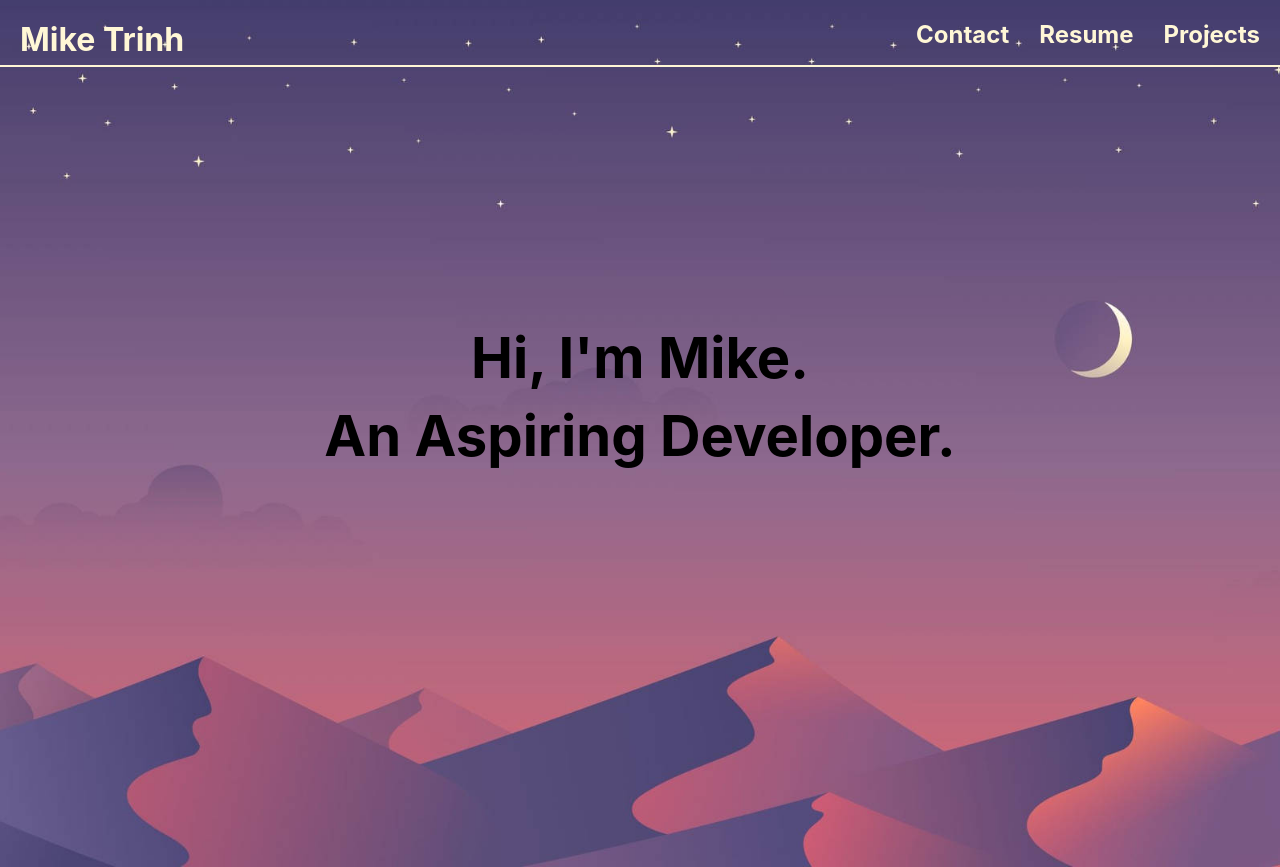
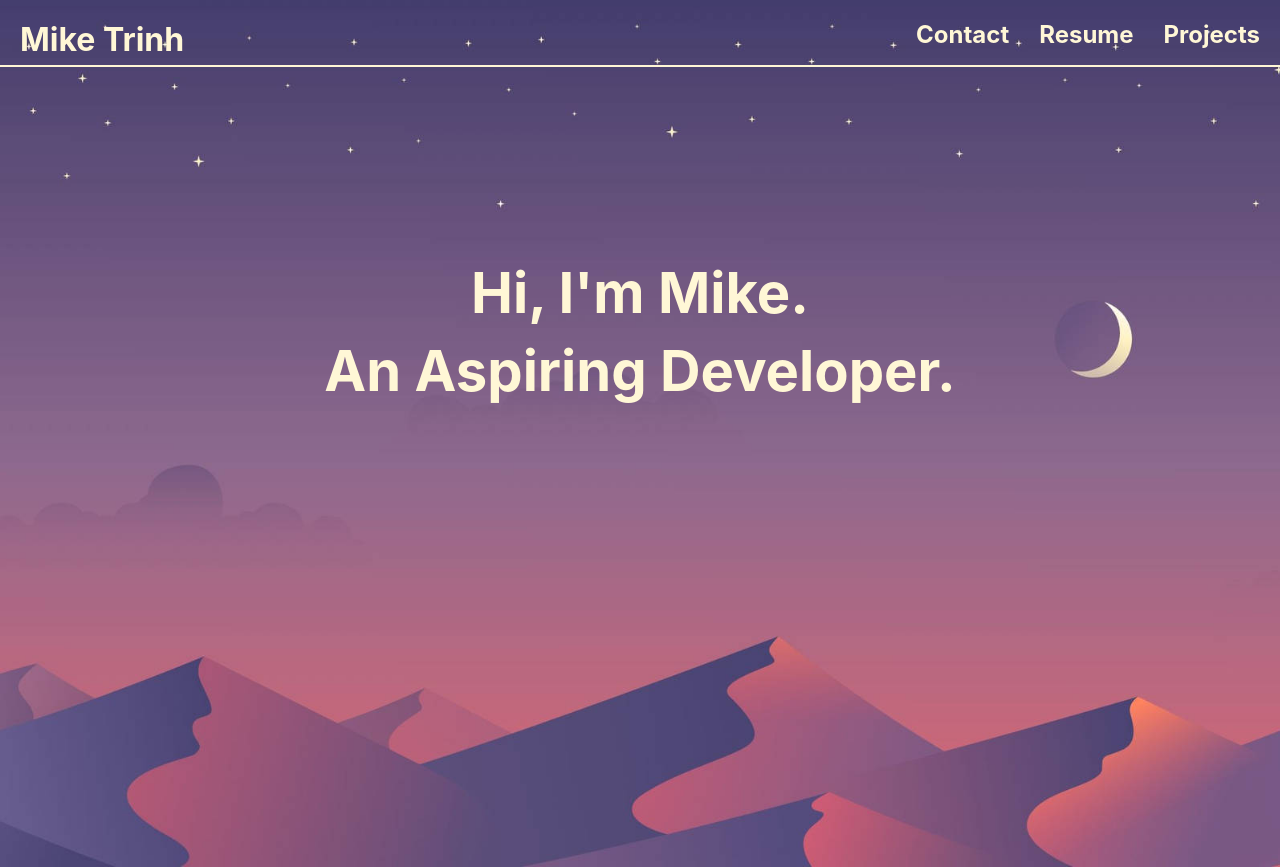
Before and after one commit to hieptrinh96/react-portfolio, a React (Create React App) app: page / in a window 1280 px wide. Built offline with nearby package versions, Linux system fonts and the light colour scheme.

Commit message:
change font on home component

```diff
--- a/src/pages/Home/Home.module.css
+++ b/src/pages/Home/Home.module.css
@@ -10,8 +10,9 @@
 
 h3 {
   margin: 5px;
+  color: #FFF7D6;
 }
 
 .background-container> h3:last-child {
-  padding-bottom: 140px;
+  padding-bottom: 270px;
 }
```
